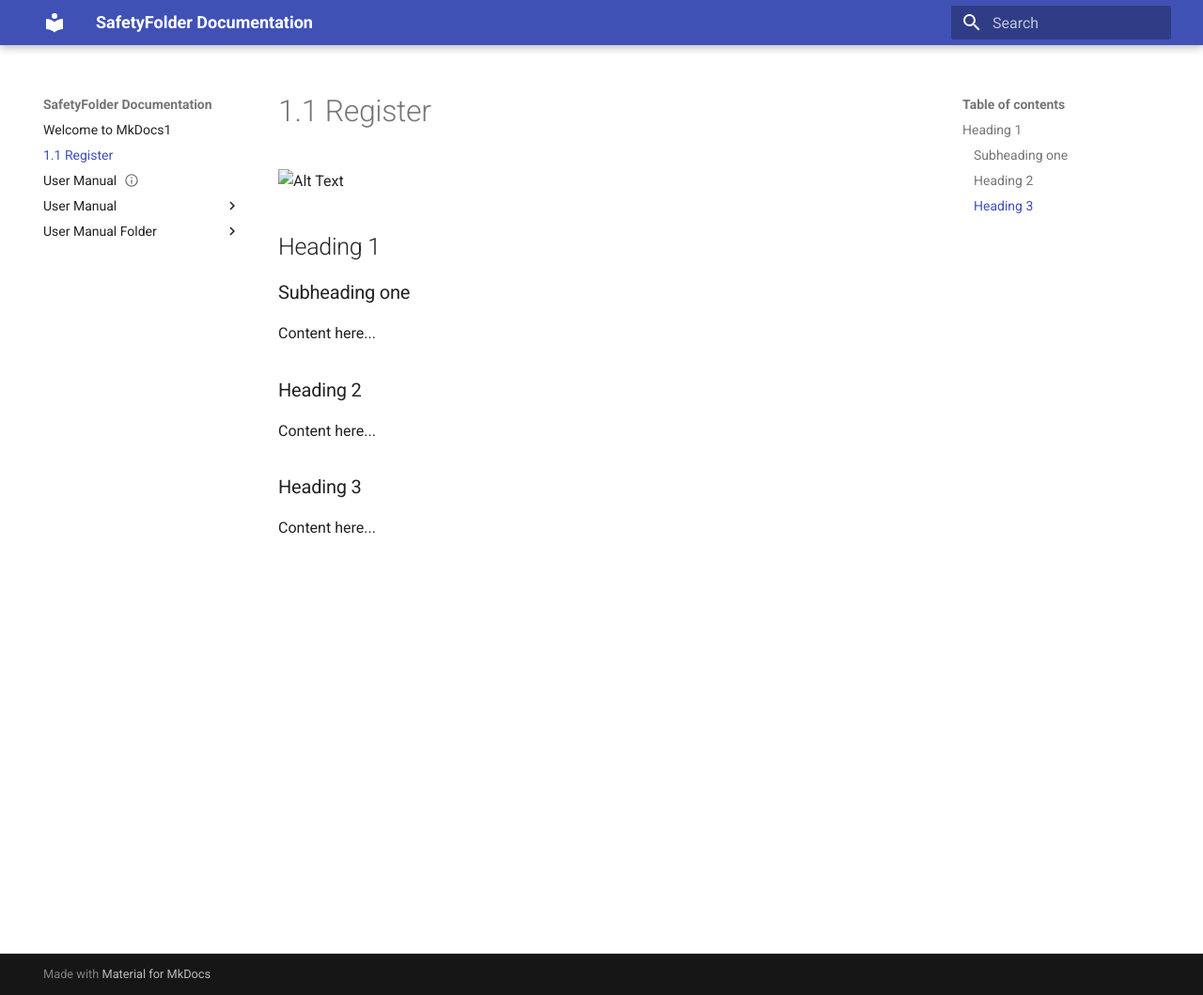
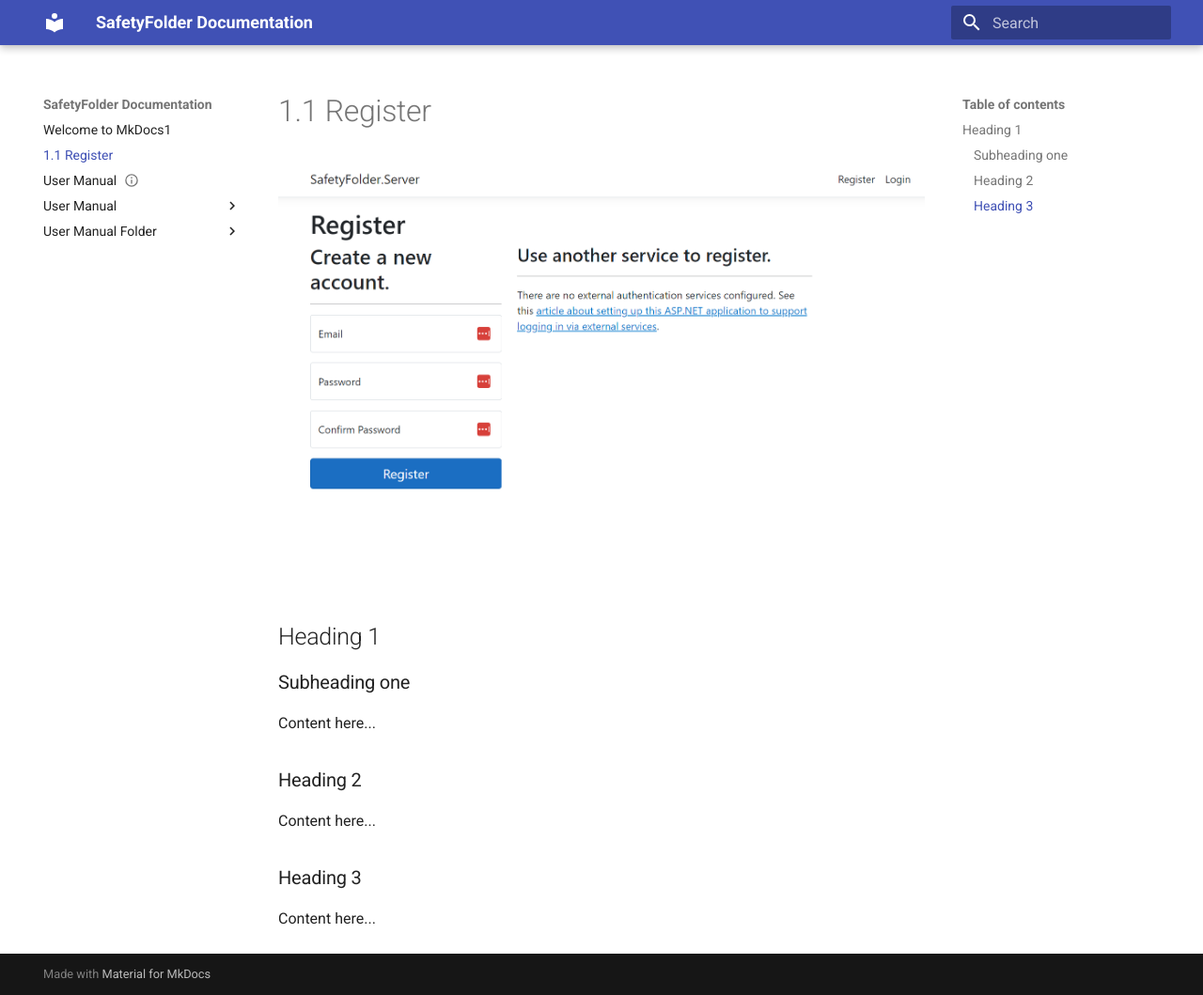
Before and after one commit to Paulwatchful/MkDocs, an MkDocs documentation site: the page built from docs/1.1 Register.md, in a window 1280 px wide and 1059 px high. Shown: the whole window at 94% size. Built offline with MkDocs 1.6.1 and Material for MkDocs 9.7.7, drawn with Linux system fonts in a browser that asks for light colours.

Commit message:
PUSH NOTE : 1.1 Register.md

```diff
--- a/docs/1.1 Register.md
+++ b/docs/1.1 Register.md
@@ -3,7 +3,7 @@
 share: "true"
 ---
 
-![Alt Text](images/1.1 register.png)
+![Alt Text](images/1.1 Register.png)
 
 
 
```
